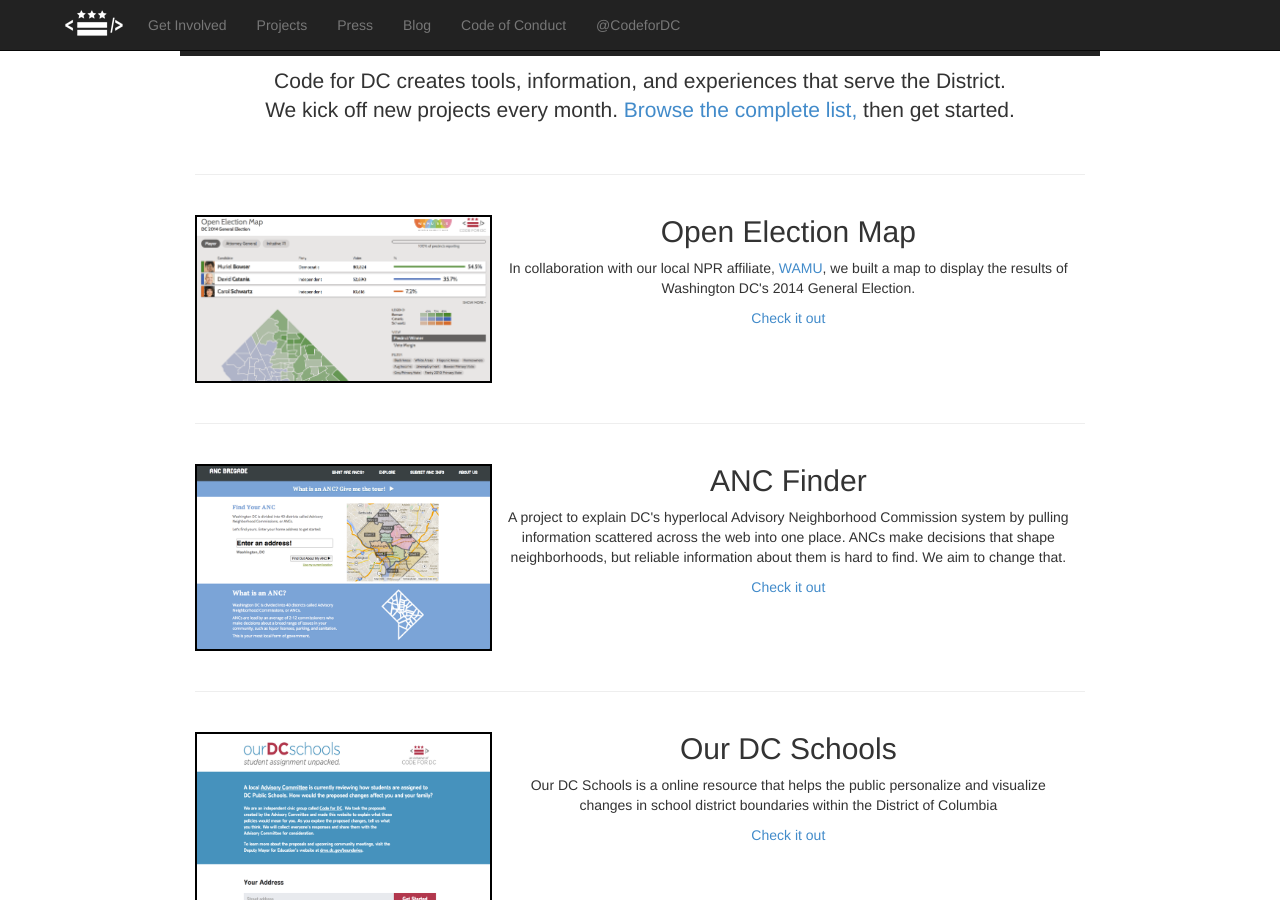
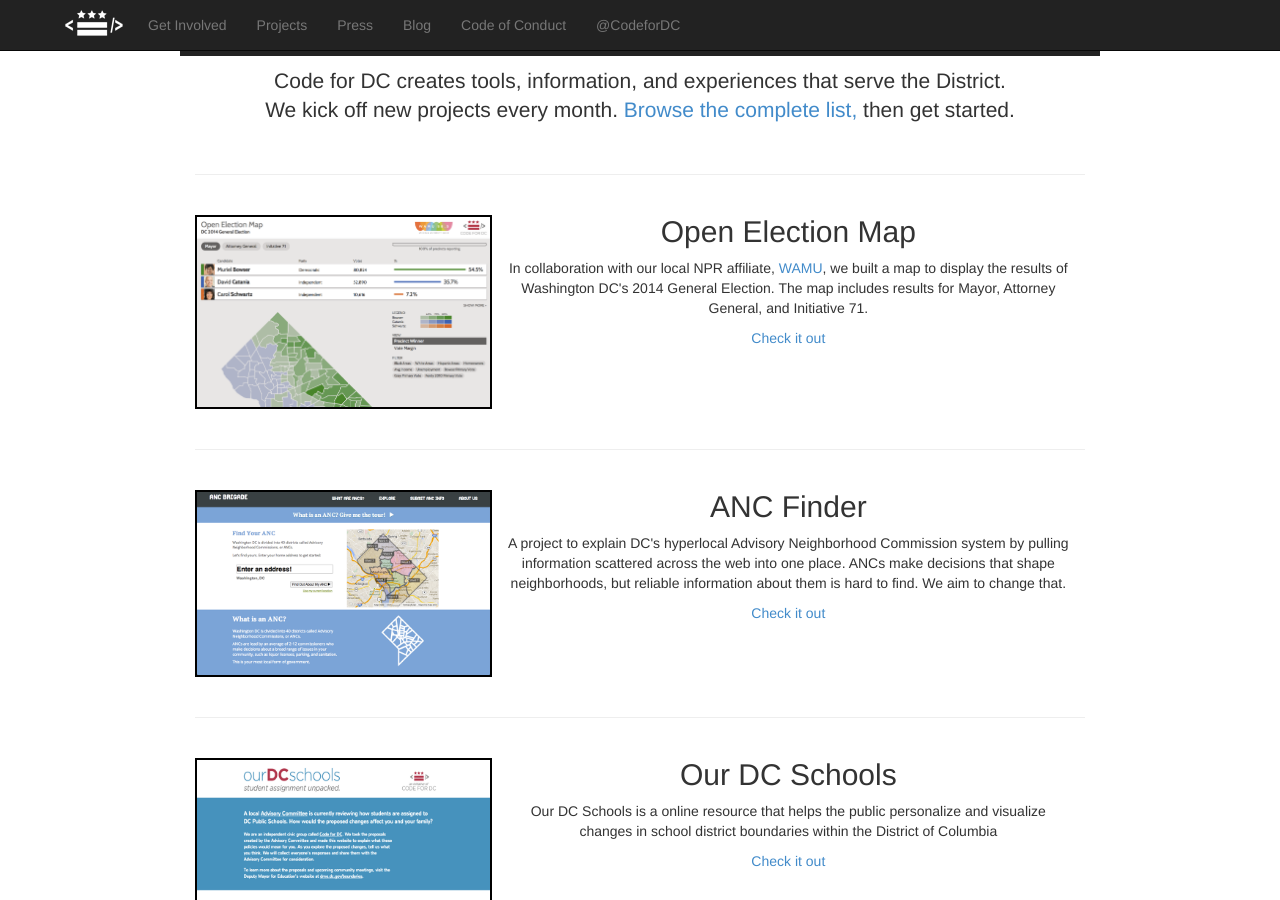
Before and after one commit to civictechdc/codefordc.github.com, a Jekyll site: the page built from index.html, in a window 1280 px wide and 900 px high, scrolled down 948 px. Built offline with Jekyll 4.4.1, drawn with Linux system fonts in a browser that asks for light colours; nearby versions of some CDN libraries; Markdown is read by kramdown in place of the engine named in the settings.

Commit message:
adding election map

```diff
--- a/index.html
+++ b/index.html
@@ -94,8 +94,8 @@
 					</div>
 					<div class="col-lg-8 project-stripe-txt">
 						<h2>Open Election Map</h2>
-						<p>In collaboration with our local NPR affiliate, <a href="http://wamu.org/">WAMU</a>, we built a map to display the results of Washington DC's 2014 General Election.</p>
-						<p><a href="http://www.ancbrigade.com" target="_blank">Check it out</a></p>
+						<p>In collaboration with our local NPR affiliate, <a href="http://wamu.org/">WAMU</a>, we built a map to display the results of Washington DC's 2014 General Election. The map includes results for Mayor, Attorney General, and Initiative 71.</p>
+						<p><a href="http://electionmap.wamu.org" target="_blank">Check it out</a></p>
 					</div>
 				</div>
 
```
Also changed, not shown: images/sites/open-election-map.png.
